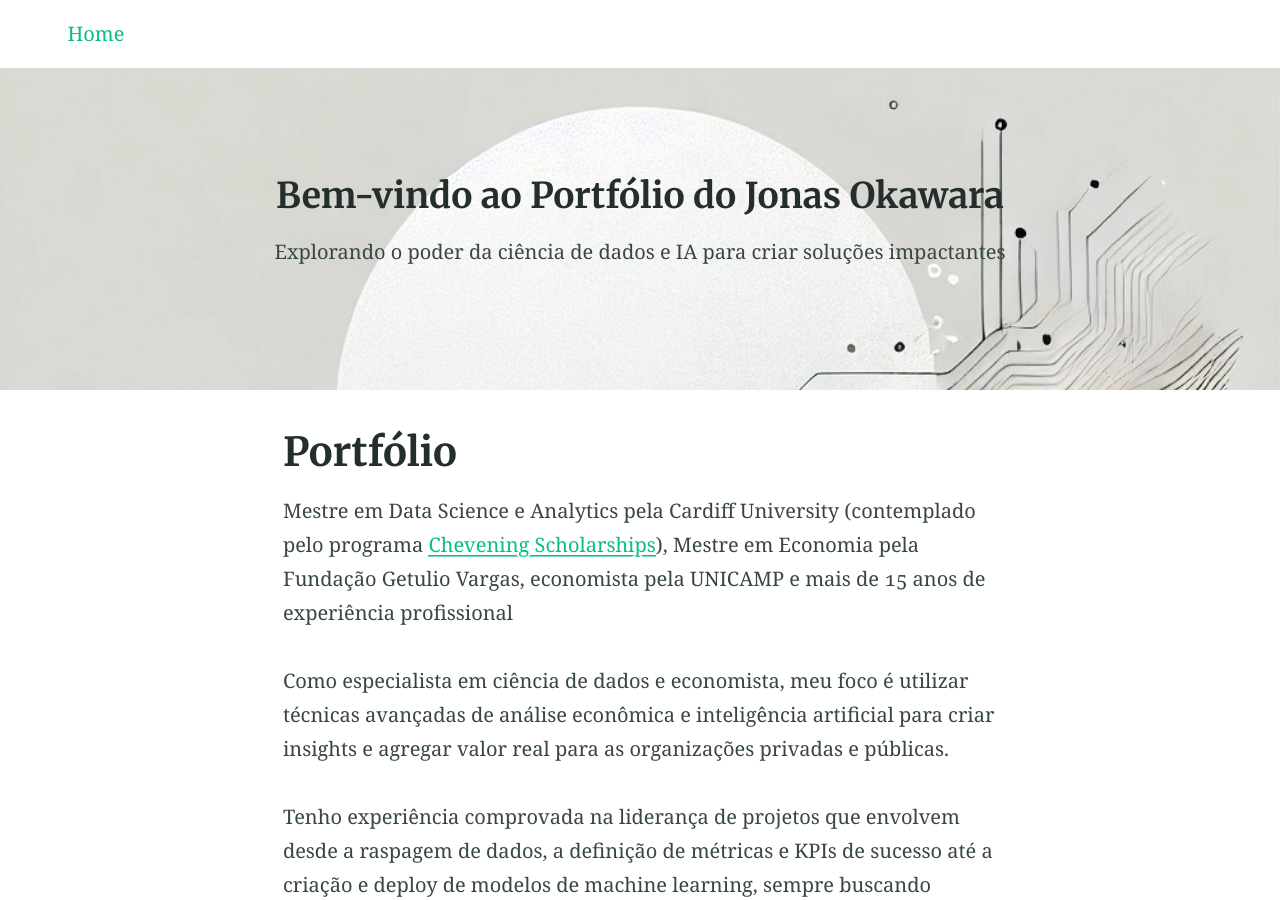
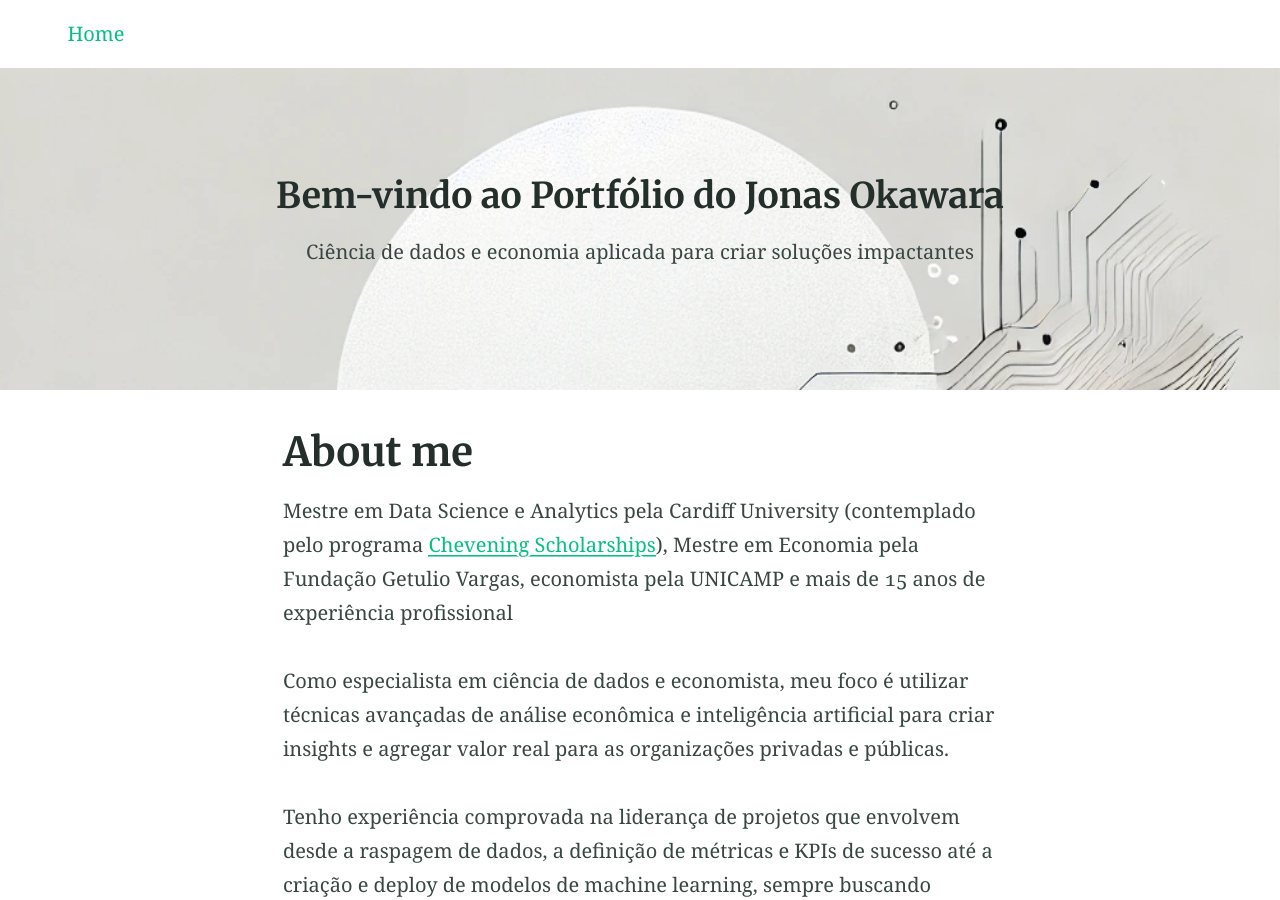
Before and after one commit to JonasMok/JonasMok, a Jekyll site: the page built from index.md, in a window 1280 px wide and 900 px high. Built offline with Jekyll 4.4.1, drawn with Linux system fonts in a browser that asks for light colours.

Commit message:
Update index.md

```diff
--- a/index.md
+++ b/index.md
@@ -1,10 +1,10 @@
 ---
-title: "Portfólio"
+title: "About me"
 feature_text: |
   ## Bem-vindo ao Portfólio do Jonas Okawara
-  Explorando o poder da ciência de dados e IA para criar soluções impactantes
+  Ciência de dados e economia aplicada para criar soluções impactantes
 feature_image: "assets/wabi-sabi-2.png"
-excerpt: "Sou um cientista de dados com experiência em desenvolver e implementar soluções avançadas de IA para resolver problemas complexos de negócios. Com uma abordagem orientada por dados e análise econômica, eu transformo insights em estratégias acionáveis para promover crescimento e inovação."
+excerpt: "Sou um cientista de dados com experiência em desenvolver e implementar soluções avançadas de IA para resolver problemas complexos de negócios. Com uma abordagem orientada por dados e teoria econômica, eu transformo insights em estratégias acionáveis para promover crescimento e inovação."
 ---
 
 Mestre em Data Science e Analytics pela Cardiff University (contemplado pelo programa [Chevening Scholarships](https://www.chevening.org/scholarships/)), Mestre em Economia pela Fundação Getulio Vargas, economista pela UNICAMP e mais de 15 anos de experiência profissional
```
